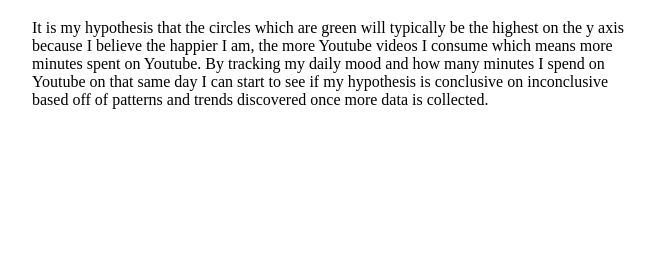
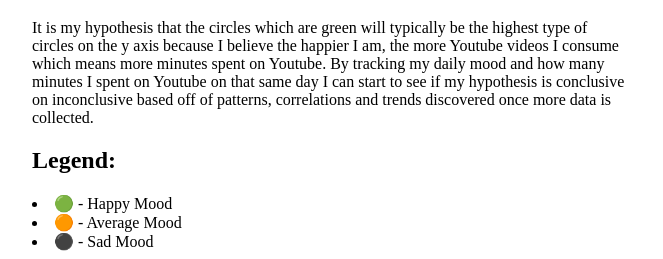
Before and after one commit to Elapache98/lab6, a plain HTML site: page index.html in a window 1280 px wide. Shown: the part 710-969 px from the top of the page, without its empty margins (308-971 px from the left). Before the commit the page ends 835 px from the top, so only its background shows below. Drawn offline with Linux system fonts and the light colour scheme.

Commit message:
Legend key

```diff
--- a/index.html
+++ b/index.html
@@ -12,10 +12,15 @@
         <div id="canvas"></div>
         <h1 style="text-align:center">If I am happier, do I spend more time on Youtube?</h1>
         <p style="text-align: left">It is my hypothesis that the circles which are green will typically
-            be the highest on the y axis because I believe the happier I am, the more Youtube videos I consume which
-            means more minutes spent on Youtube. By tracking my daily mood and how many minutes I spend on Youtube on
-            that same day I can start to see if my hypothesis is conclusive on inconclusive based off of patterns and
-            trends discovered once more data is collected.</p>
+            be the highest type of circles on the y axis because I believe the happier I am, the more Youtube videos I
+            consume which
+            means more minutes spent on Youtube. By tracking my daily mood and how many minutes I spent on Youtube on
+            that same day I can start to see if my hypothesis is conclusive on inconclusive based off of patterns,
+            correlations and trends discovered once more data is collected.</p>
+        <h2>Legend:</h2>
+        <li>🟢 - Happy Mood</li>
+        <li>🟠 - Average Mood</li>
+        <li>⚫ - Sad Mood</li>
     </div>
 </body>
 <script src="main.js"></script>
--- a/main.js
+++ b/main.js
@@ -75,10 +75,10 @@ circles.attr("r", 5)
     grey = less than 3
     orange = 3
     green = more than 3
-    (0-sad & grey circles  3- average & orange circles 5-very happy & green circles)
+    (0-sad & black circles  3- average & orange circles 5-very happy & green circles)
     this provides an easier way to visually discern how my my mood and my increase or decrease in youtube consumption are correlated****/ {
         if (value.x < 3) {
-            return "grey";
+            return "black";
         } else if (value.x > 3) {
             return "green";
         } else { return "orange"; }
```
